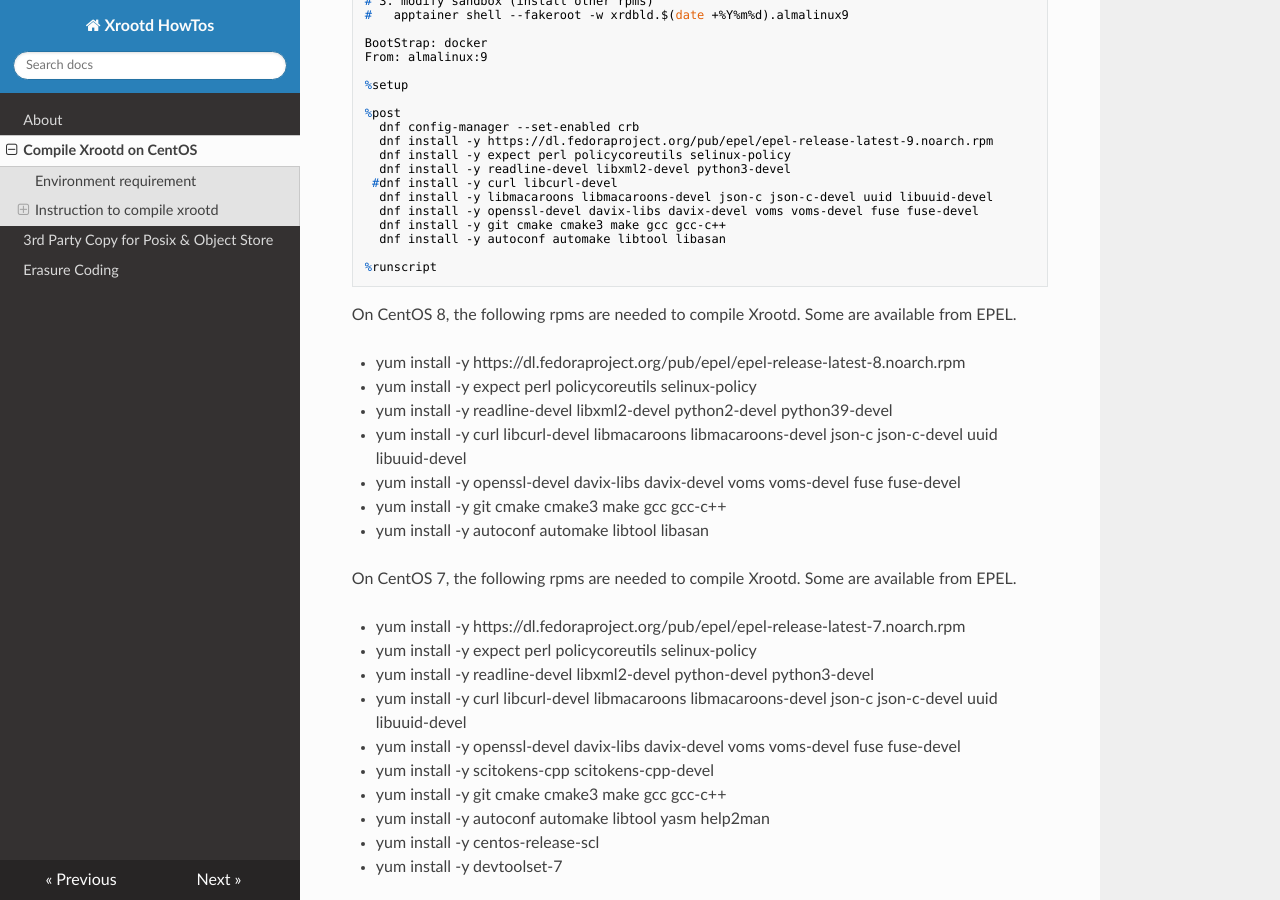
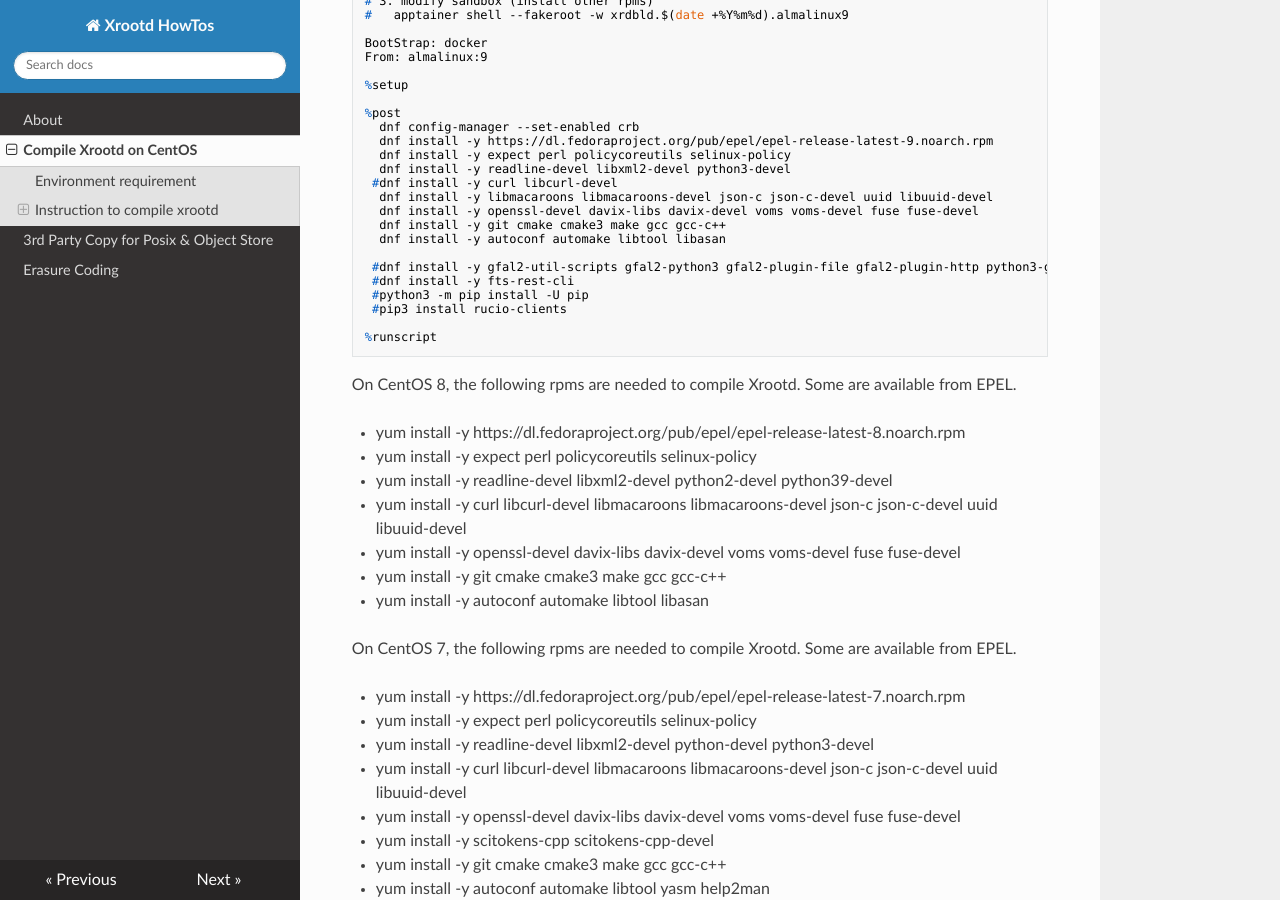
Before and after one commit to xrootd/howto, an MkDocs documentation site: the page built from docs/Compile.md, in a window 1280 px wide and 900 px high, scrolled down 443 px. Built offline with MkDocs 1.6.1, drawn with Linux system fonts in a browser that asks for light colours; nearby versions of some CDN libraries.

Commit message:
info about installing gfal2/fts/rucio

````diff
--- a/docs/Compile.md
+++ b/docs/Compile.md
@@ -33,6 +33,11 @@ From: almalinux:9
   dnf install -y openssl-devel davix-libs davix-devel voms voms-devel fuse fuse-devel
   dnf install -y git cmake cmake3 make gcc gcc-c++
   dnf install -y autoconf automake libtool libasan
+
+ #dnf install -y gfal2-util-scripts gfal2-python3 gfal2-plugin-file gfal2-plugin-http python3-gfal2-util
+ #dnf install -y fts-rest-cli
+ #python3 -m pip install -U pip
+ #pip3 install rucio-clients
 
 %runscript
 ```
````
